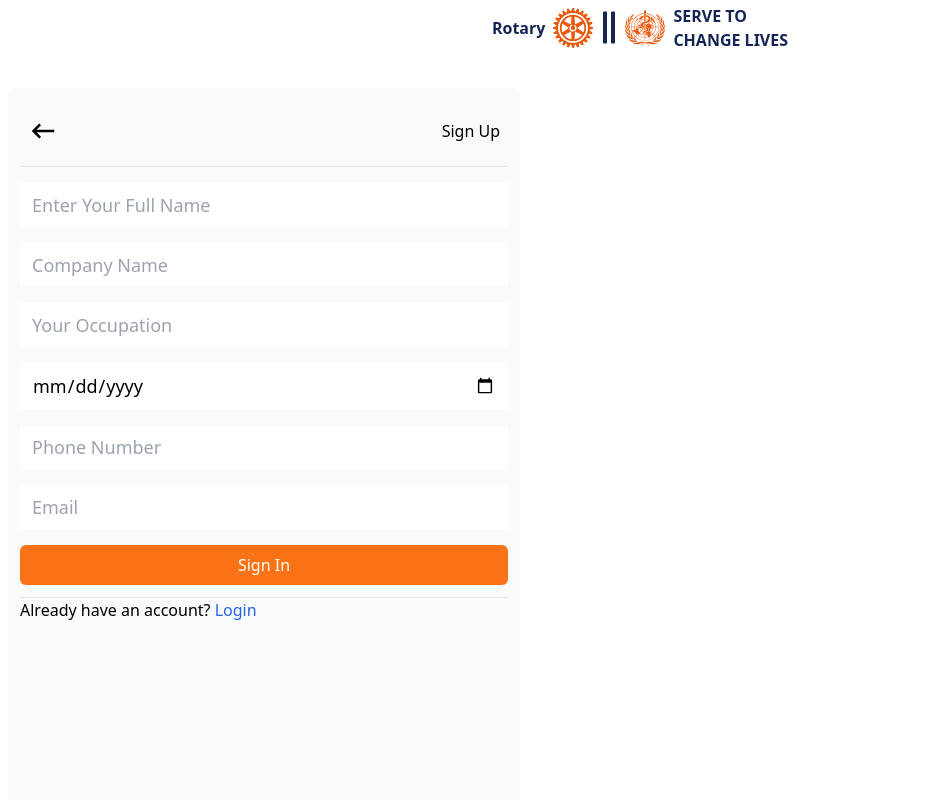
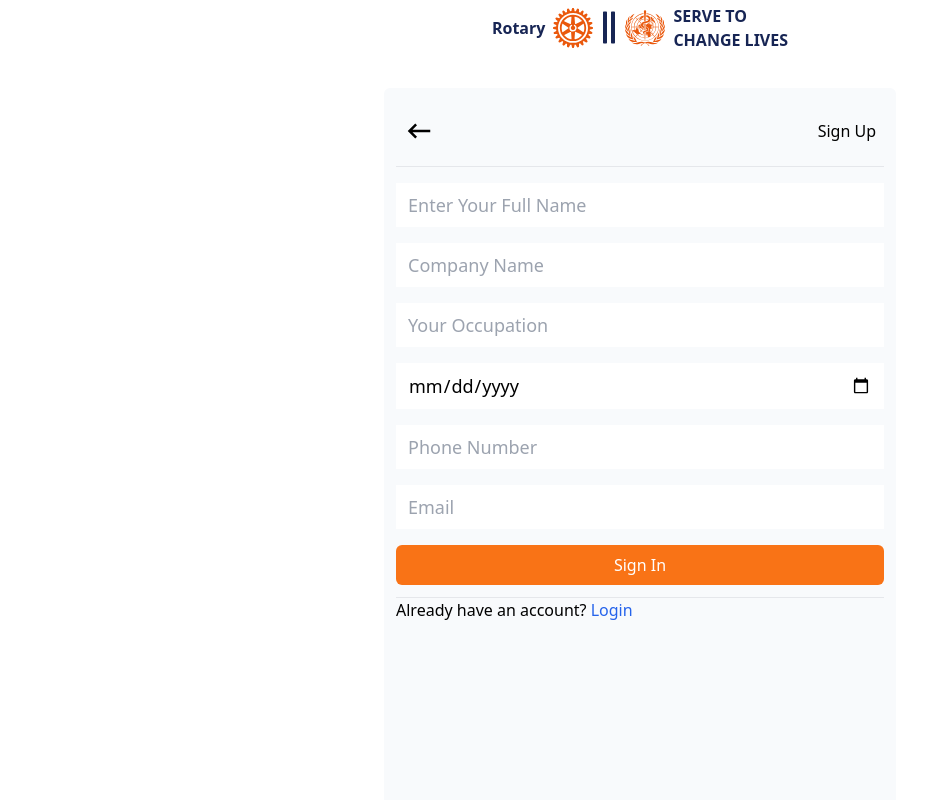
Before and after one commit to Shubhamkoli921/demoPhonDirectory, a React (Create React App) app: page /signup in a window 1280 px wide. Shown: the top 800 px of the page, without its empty margins (0-927 px from the left). Built offline with nearby package versions, Linux system fonts and the light colour scheme.

Commit message:
styling changed

```diff
--- a/src/components/Signup.jsx
+++ b/src/components/Signup.jsx
@@ -22,7 +22,7 @@ const Signup = () => {
     return (
         <>
             <Rotary/>
-            <div className="min-h-screen w-full flex mt-6 p-2" >
+            <div className="min-h-screen w-full flex mt-6 justify-center p-2" >
                 <div className="relative w-full sm:max-w-md md:max-w-lg flex flex-col gap-3 p-3 py-5 bg-slate-50 rounded-md divide-y">
                 <h2 className='flex items-center justify-between m-2'> <MdKeyboardBackspace className='cursor-pointer' size={30} onClick={()=> navigate('/') } /> Sign Up</h2>
                     <form onSubmit={handlesubmit} className="flex flex-col gap-4 pt-4">
--- a/src/components/login.jsx
+++ b/src/components/login.jsx
@@ -19,7 +19,7 @@ const Login = () => {
         // <div>Login</div>
         <>
             <Rotary />
-            <div className="min-h-screen w-full flex mt-6 p-2" >
+            <div className="min-h-screen w-full flex justify-center mt-6 p-2" >
                 <div className="relative w-full sm:max-w-md md:max-w-lg flex flex-col gap-3 p-3 py-5 rounded-md divide-y">
                     <h2 className='flex items-center justify-between m-2 text-black'> <MdKeyboardBackspace className='text-black cursor-pointer' size={30} onClick={() => navigate('/')} /> Log In</h2>
 
--- a/src/components/otpAuth.jsx
+++ b/src/components/otpAuth.jsx
@@ -11,7 +11,7 @@ const OtpAuth = () => {
     return (
         <>
             <Rotary />
-            <div className="min-h-screen w-full flex mt-6 p-2" >
+            <div className="min-h-screen w-full flex justify-center mt-6 p-2" >
                 <div className="relative w-full sm:max-w-md md:max-w-lg flex flex-col gap-3 p-3 py-5 rounded-md divide-y">
                     <h2 className='flex items-center justify-between m-2 text-black'> <MdKeyboardBackspace className='text-black cursor-pointer' size={30} onClick={() => navigate('/login')} />Enter OTP</h2>
                     <div className='border border-black'>
```
